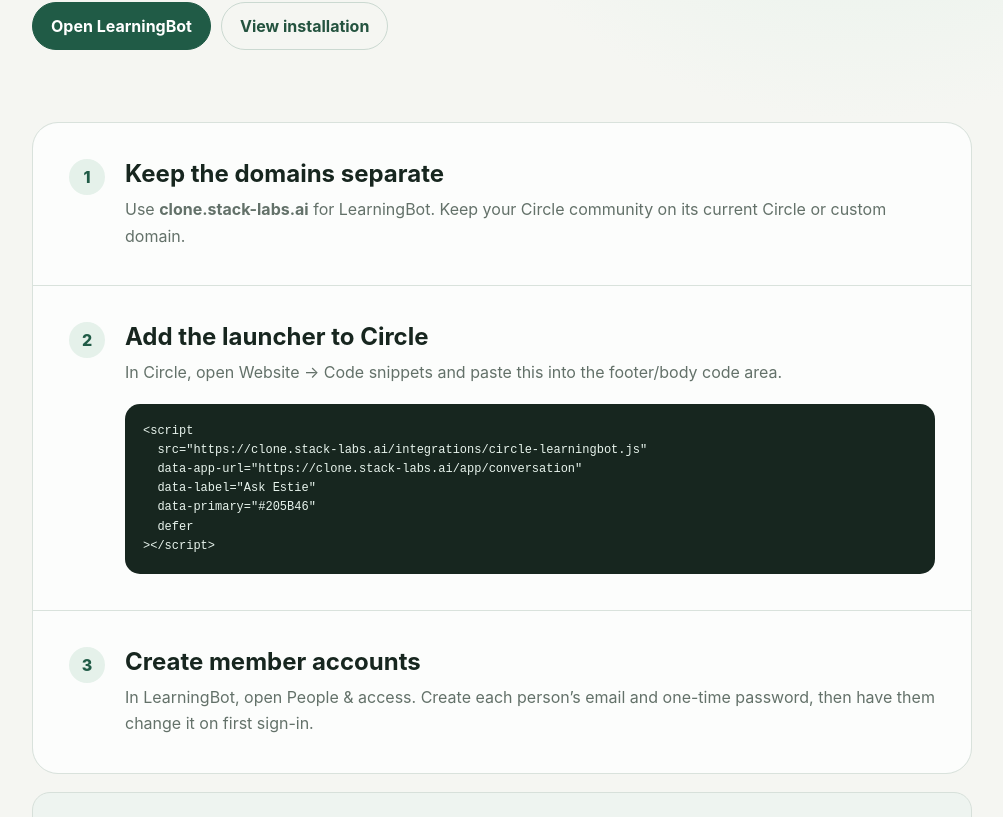
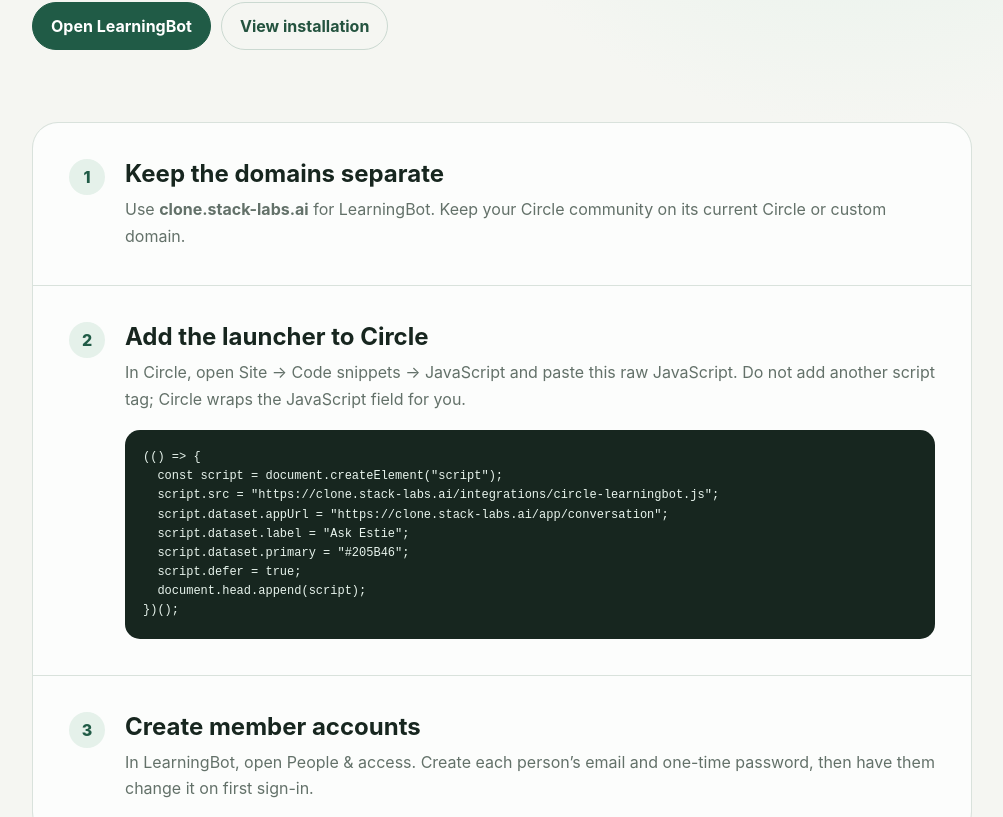
Before and after one commit to emielmadonna/Learnbot, a Next.js app in the folder apps/console/: page /install/circle in a window 1280 px wide. Shown: the part 477-1294 px from the top of the page, without its empty margins (138-1141 px from the left). Built offline with nearby package versions, Linux system fonts and the light colour scheme.

Commit message:
fix: make Circle install snippet paste-ready

```diff
--- a/apps/console/src/app/install/circle/page.tsx
+++ b/apps/console/src/app/install/circle/page.tsx
@@ -1,13 +1,15 @@
 import Link from "next/link";
 import styles from "./circle.module.css";
 
-const snippet = `<script
-  src="https://clone.stack-labs.ai/integrations/circle-learningbot.js"
-  data-app-url="https://clone.stack-labs.ai/app/conversation"
-  data-label="Ask Estie"
-  data-primary="#205B46"
-  defer
-></script>`;
+const snippet = `(() => {
+  const script = document.createElement("script");
+  script.src = "https://clone.stack-labs.ai/integrations/circle-learningbot.js";
+  script.dataset.appUrl = "https://clone.stack-labs.ai/app/conversation";
+  script.dataset.label = "Ask Estie";
+  script.dataset.primary = "#205B46";
+  script.defer = true;
+  document.head.append(script);
+})();`;
 
 export default function CircleInstallPage() {
   return (
@@ -43,8 +45,9 @@
           <div>
             <h2>Add the launcher to Circle</h2>
             <p>
-              In Circle, open Website → Code snippets and paste this into the
-              footer/body code area.
+              In Circle, open Site → Code snippets → JavaScript and paste this
+              raw JavaScript. Do not add another script tag; Circle wraps the
+              JavaScript field for you.
             </p>
             <pre>
               <code>{snippet}</code>
```
